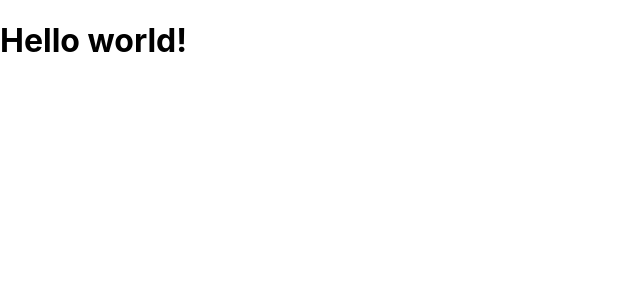
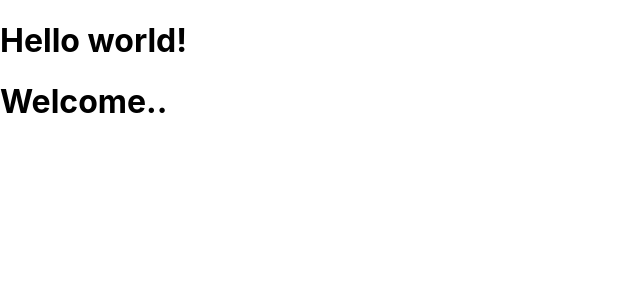
Before and after one commit to Leen-odeh3/Codevolution-Classes, a React (Create React App) app in the folder training/: page / in a window 1280 px wide. Shown: the top 300 px of the page, without its empty margins (0-640 px from the left). Built offline with nearby package versions, Linux system fonts and the light colour scheme.

Commit message:
test class-component

```diff
--- a/training/src/App.js
+++ b/training/src/App.js
@@ -1,10 +1,12 @@
 import React from 'react'
 import Greet from './Component/Greet/Greet'
+import Welcome from './Component/Welcom/Welcome'
 
 const App = () => {
   return (
     <div>
       <Greet/>
+      <Welcome/>
     </div>
   )
 }
--- /dev/null
+++ b/training/src/Component/Welcom/Welcome.jsx
@@ -0,0 +1,11 @@
+import React, { Component } from 'react'
+
+export default class Welcome extends Component {
+  render() {
+    return (
+      <div>
+        <h1>Welcome..</h1>
+      </div>
+    )
+  }
+}
```
